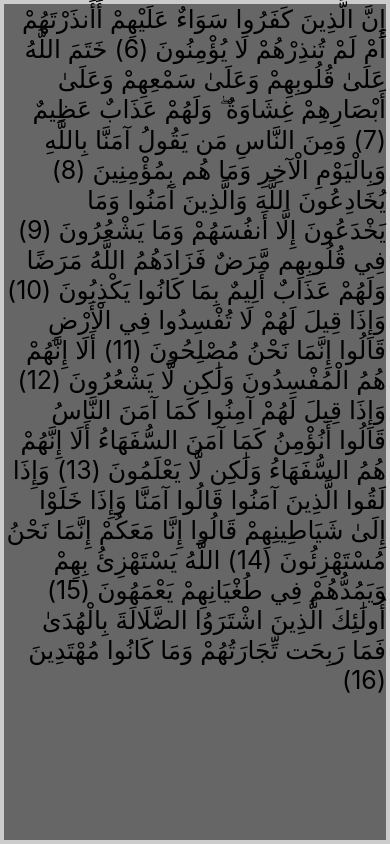
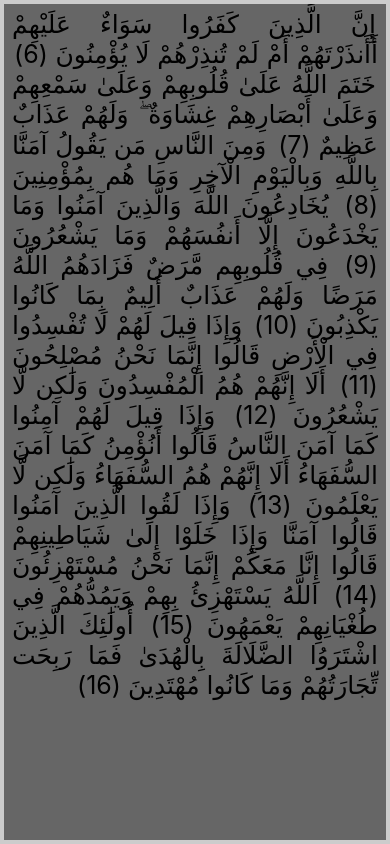
Before and after one commit to Tysseer/Dawem, a React Native app: screen / in a window 390 px wide. Built offline with nearby package versions, Linux system fonts and the light colour scheme.

Commit message:
prep for text display

```diff
--- a/app/js/screens/ScreenQuranBrowser.js
+++ b/app/js/screens/ScreenQuranBrowser.js
@@ -1,6 +1,6 @@
 import React, { Component } from "react";
 import PropTypes from "prop-types";
-import { StyleSheet, View, StatusBar, Text } from "react-native";
+import { StyleSheet, View, StatusBar, Text, ScrollView } from "react-native";
 import QuranPage from "../helpers/QuranPage";
 import Ayah from "../helpers/Ayah";
 import AyahRenderer from "../subComponents/AyahRenderer";
@@ -17,7 +17,8 @@ export default class ScreenQuranBrowser extends Component {
     var longPressHandlers = this.getItemOnLongPressHandlers();
     return (
       <View style={styles.pageContainer}>
-        <Text>
+        <ScrollView>
+          <Text style={styles.textContainer}>
             {this.props.curPage.ayat.map((ayah) => (
               <AyahRenderer
                 key={ayah.id}
@@ -27,6 +28,7 @@ export default class ScreenQuranBrowser extends Component {
               />
             ))}
           </Text>
+        </ScrollView>
       </View>
     );
   }
@@ -50,7 +52,7 @@ export default class ScreenQuranBrowser extends Component {
   }
 
   onAyahPress(ayah) {
-    Toast.showWithGravity("ayah press " + ayah.id, Toast.LONG, Toast.CENTER);
+    Toast.showWithGravity("ayah press " + ayah.id, Toast.SHORT, Toast.CENTER);
   }
 }
 const styles = StyleSheet.create({
@@ -61,11 +63,14 @@ const styles = StyleSheet.create({
     width: "100%",
     height: "100%",
     flexDirection: "row",
-    alignItems: "flex-start",
-    alignContent: "flex-start",
     backgroundColor: "#666666",
+  },
+  textContainer: {
     direction: "rtl",
-    flexWrap: "wrap",
-    justifyContent: "flex-end",
+    marginRight: 8,
+    marginLeft: 8,
+    marginTop: 5,
+    marginBottom: 5,
+    textAlign: "justify",
   },
 });
--- a/app/js/subComponents/AyahRenderer.js
+++ b/app/js/subComponents/AyahRenderer.js
@@ -33,7 +33,7 @@ export default class AyahRenderer extends Component {
 }
 const styles = StyleSheet.create({
   ayahStyle: {
-    direction: "rtl",
     fontSize: 25,
+    padding: 2,
   },
 });
```
Lines whose indentation alone changed are shown as unchanged.
